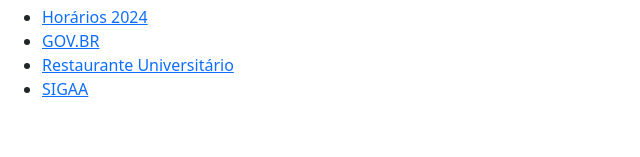
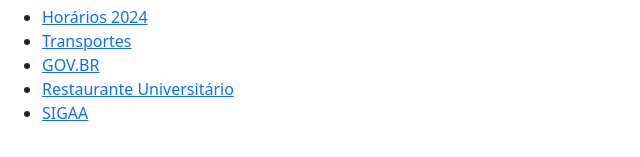
Before and after one commit to BrunoWithoutH/trabalho-iffar-html, a plain HTML site: page links.html in a window 1280 px wide. Shown: the part 101-258 px from the top of the page, without its empty margins (0-640 px from the left). Drawn offline with nearby package versions, Linux system fonts and the light colour scheme.

Commit message:
Atualizar o links.html

```diff
--- a/links.html
+++ b/links.html
@@ -22,6 +22,7 @@
             <h2 style="position: relative; left: 20px; top: -10px;">LINKS ÚTEIS</h2>
             <ul style="position: relative; left: 10px; top: -10px;">
                 <li><a href="https://www3.fw.iffarroupilha.edu.br/sap/horario2024.html">Horários 2024</a></li>
+                <li><a href="http://www3.fw.iffarroupilha.edu.br/sap/transporte">Transportes</a></li>
                 <li><a href="https://www.gov.br/pt-br">GOV.BR</a></li>
                 <li><a href="https://ru.fw.iffarroupilha.edu.br/">Restaurante Universitário</a></li>
                 <li><a href="https://sig.iffarroupilha.edu.br/sigaa/portais/discente/discente.jsf">SIGAA</a></li>
```
